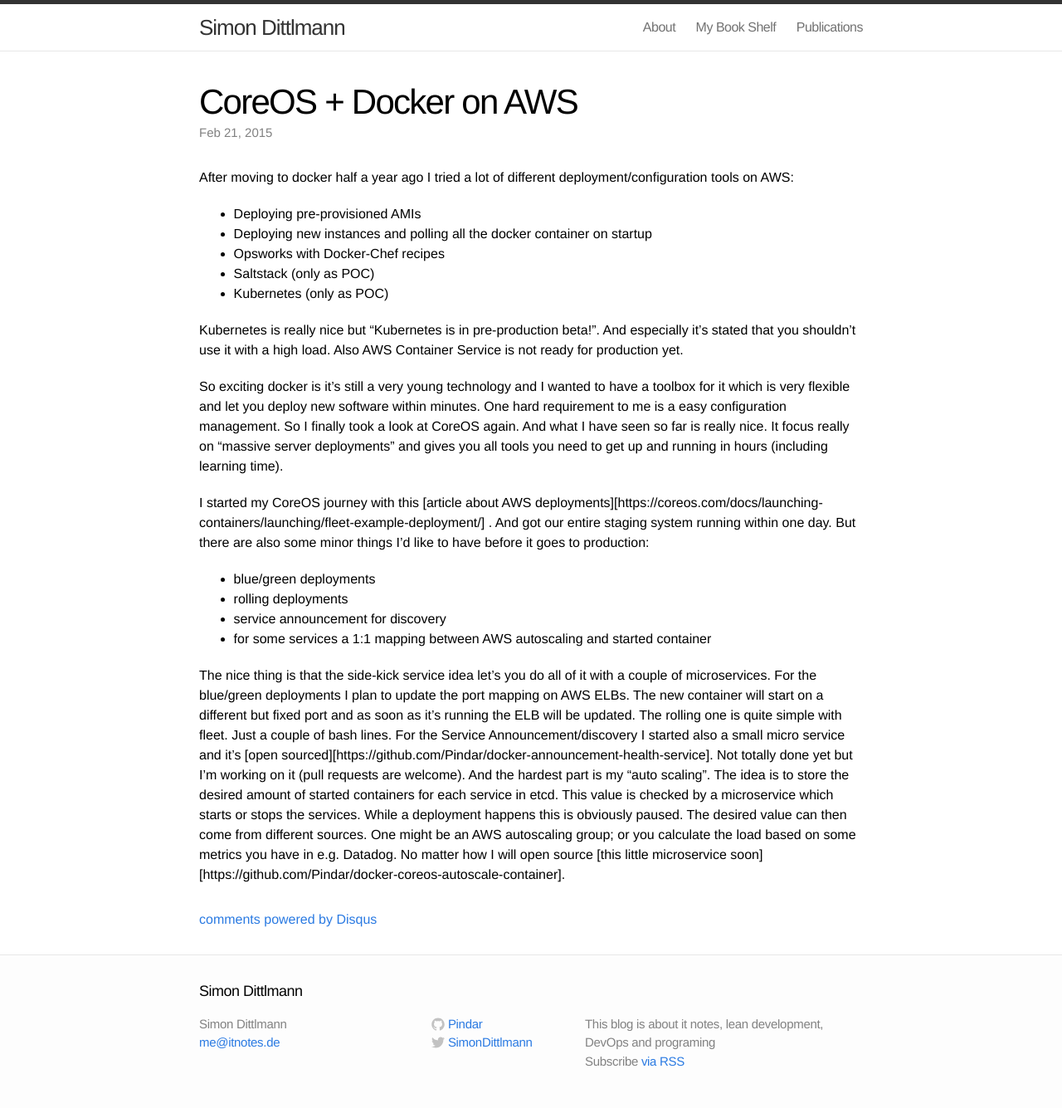
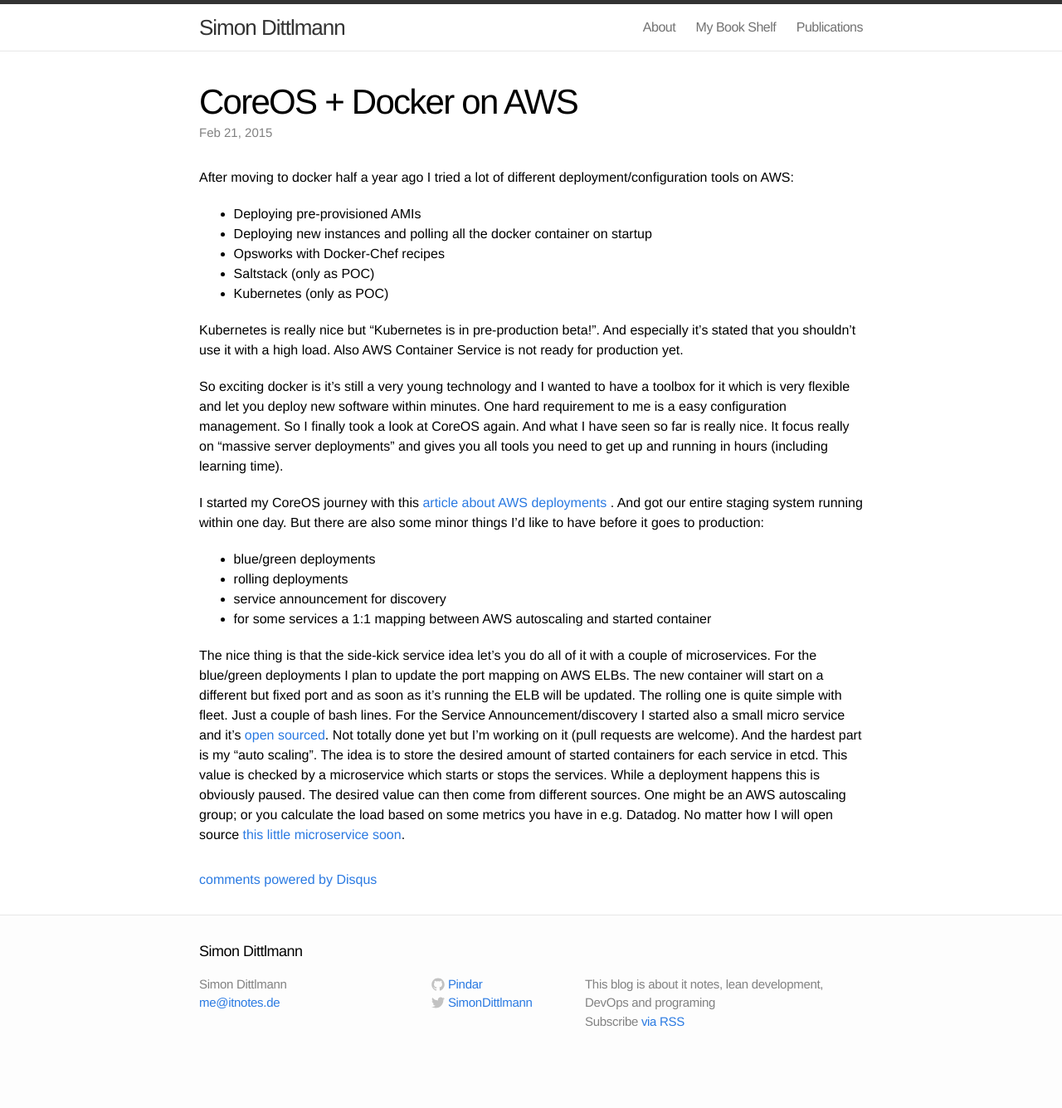
Before and after one commit to Pindar/pindar.github.io, a Jekyll site: the page built from _posts/2015-02-21-coreos-on-aws.markdown, in a window 1280 px wide. Shown: the whole page at 83% size. Built offline with Jekyll 4.4.1, drawn with Linux system fonts in a browser that asks for light colours; comment, search, counter and statistics services are not loaded; after the commit the page ends 1287 px from its top, so only the background shows below that.

Commit message:
coreos on aws update

```diff
--- a/_posts/2015-02-21-coreos-on-aws.markdown
+++ b/_posts/2015-02-21-coreos-on-aws.markdown
@@ -20,7 +20,7 @@
 
 So exciting docker is it's still a very young technology and I wanted to have a toolbox for it which is very flexible and let you deploy new software within minutes. One hard requirement to me is a easy configuration management. So I finally took a look at CoreOS again. And what I have seen so far is really nice. It focus really on "massive server deployments" and gives you all tools you need to get up and running in hours (including learning time).
 
-I started my CoreOS journey with this [article about AWS deployments][https://coreos.com/docs/launching-containers/launching/fleet-example-deployment/] . And got our entire staging system running within one day. But there are also some minor things I'd like to have before it goes to production:
+I started my CoreOS journey with this [article about AWS deployments](https://coreos.com/docs/launching-containers/launching/fleet-example-deployment/) . And got our entire staging system running within one day. But there are also some minor things I'd like to have before it goes to production:
 
 
 * blue/green deployments
@@ -30,5 +30,5 @@
 
 
 The nice thing is that the side-kick service idea let's you do all of it with a couple of microservices. For the blue/green deployments I plan to update the port mapping on AWS ELBs. The new container will start on a different but fixed port and as soon as it's running the ELB will be updated. The rolling one is quite simple with fleet. Just a couple of bash lines.
-For the Service Announcement/discovery I started also a small micro service and it's [open sourced][https://github.com/Pindar/docker-announcement-health-service]. Not totally done yet but I'm working on it (pull requests are welcome).
-And the hardest part is my "auto scaling". The idea is to store the desired amount of started containers for each service in etcd. This value is checked by a microservice which starts or stops the services. While a deployment happens this is obviously paused. The desired value can then come from different sources. One might be an AWS autoscaling group; or you calculate the load based on some metrics you have in e.g. Datadog. No matter how I will open source [this little microservice soon][https://github.com/Pindar/docker-coreos-autoscale-container].
+For the Service Announcement/discovery I started also a small micro service and it's [open sourced](https://github.com/Pindar/docker-announcement-health-service). Not totally done yet but I'm working on it (pull requests are welcome).
+And the hardest part is my "auto scaling". The idea is to store the desired amount of started containers for each service in etcd. This value is checked by a microservice which starts or stops the services. While a deployment happens this is obviously paused. The desired value can then come from different sources. One might be an AWS autoscaling group; or you calculate the load based on some metrics you have in e.g. Datadog. No matter how I will open source [this little microservice soon](https://github.com/Pindar/docker-coreos-autoscale-container).
```
